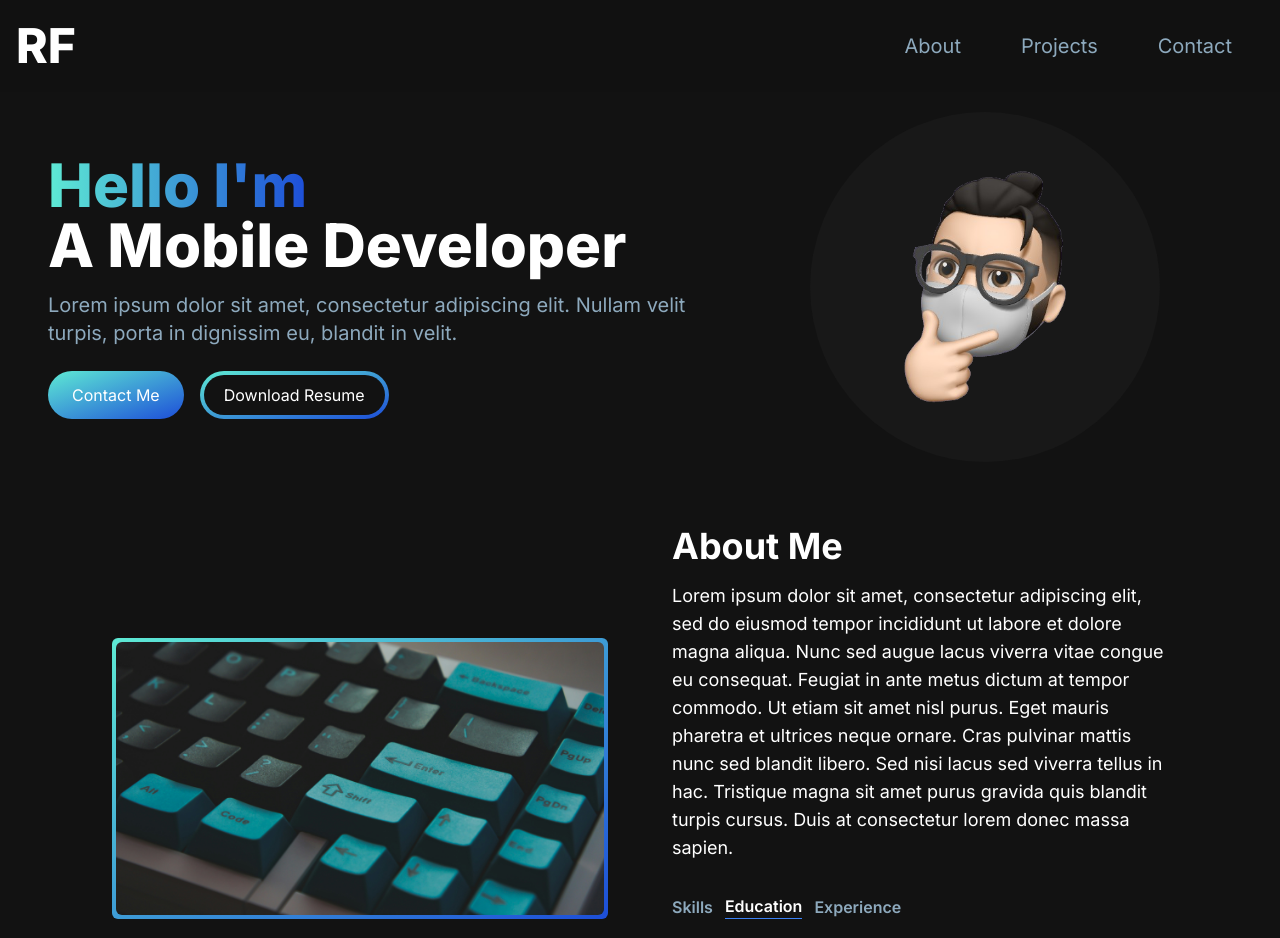
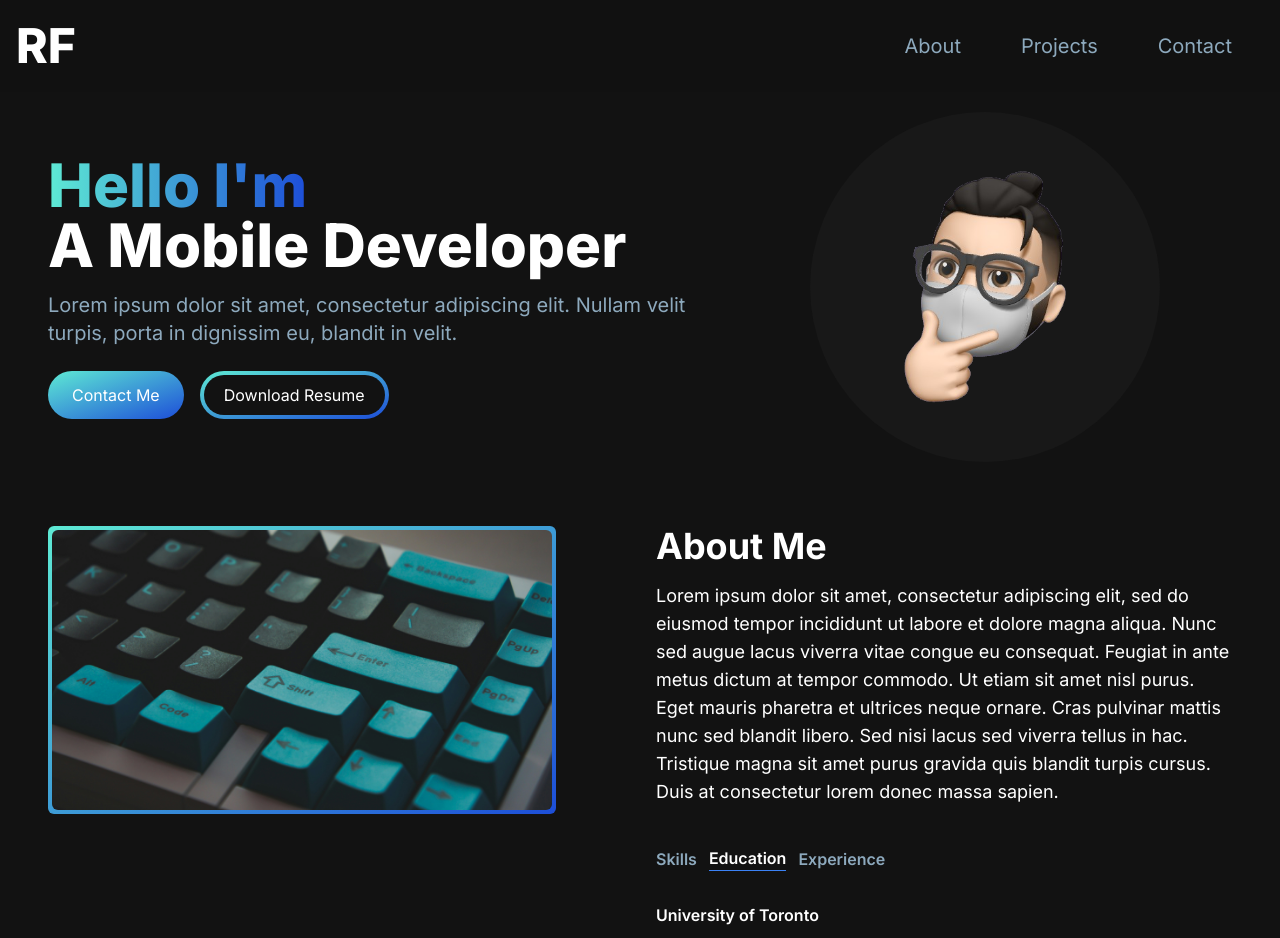
Before and after one commit to rayafarhadi/rayafarhadi.github.io, a Next.js app: page / in a window 1280 px wide. Shown: the top 938 px of the page. Built offline with nearby package versions, Linux system fonts and the light colour scheme.

Commit message:
fixed some styling for the about tabs

```diff
--- a/app/components/AboutSection.jsx
+++ b/app/components/AboutSection.jsx
@@ -56,7 +56,7 @@ const AboutSection = () => {
 
   return (
     <div className="text-white">
-      <div className="md:grid md:grid-cols-2 gap-8 xl:gap-16 py-8 px-4 sm:py-16 xl:px-16 items-center">
+      <div className="md:grid md:grid-cols-2 md:grid-rows-2 gap-8 py-8 sm:py-16 items-center">
         <div className="px-1 py-1 w-full sm:w-fit rounded-md mt-3 sm:mt-0 bg-gradient-to-br theme-gradient">
           <Image
             className="rounded-md"
@@ -78,7 +78,9 @@ const AboutSection = () => {
             magna sit amet purus gravida quis blandit turpis cursus. Duis at
             consectetur lorem donec massa sapien.
           </p>
-          <div className="flex flex-row mt-8">
+        </div>
+        <div className="col-start-2 place-self-start flex flex-col items-start">
+          <div className="flex flex-row">
             <TabButton
               selectTab={() => handleTabChange("skills")}
               active={tab == "skills"}
```
